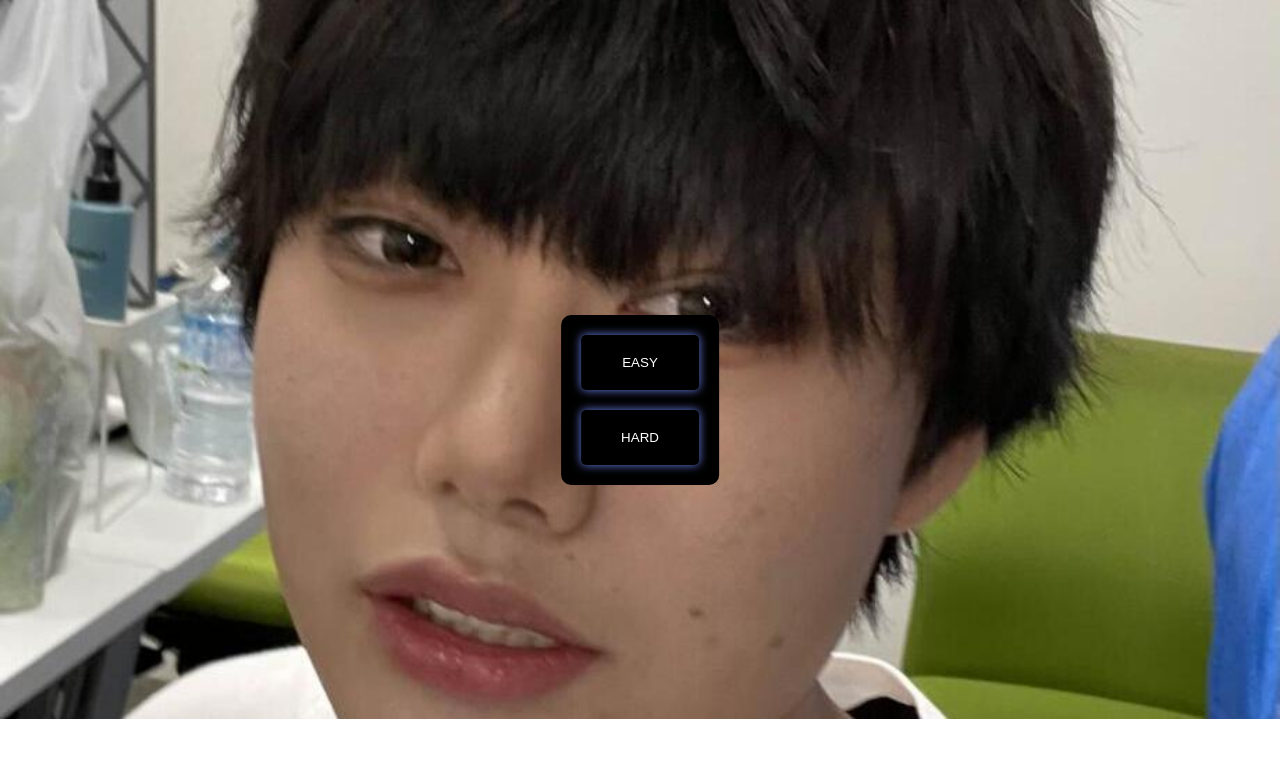
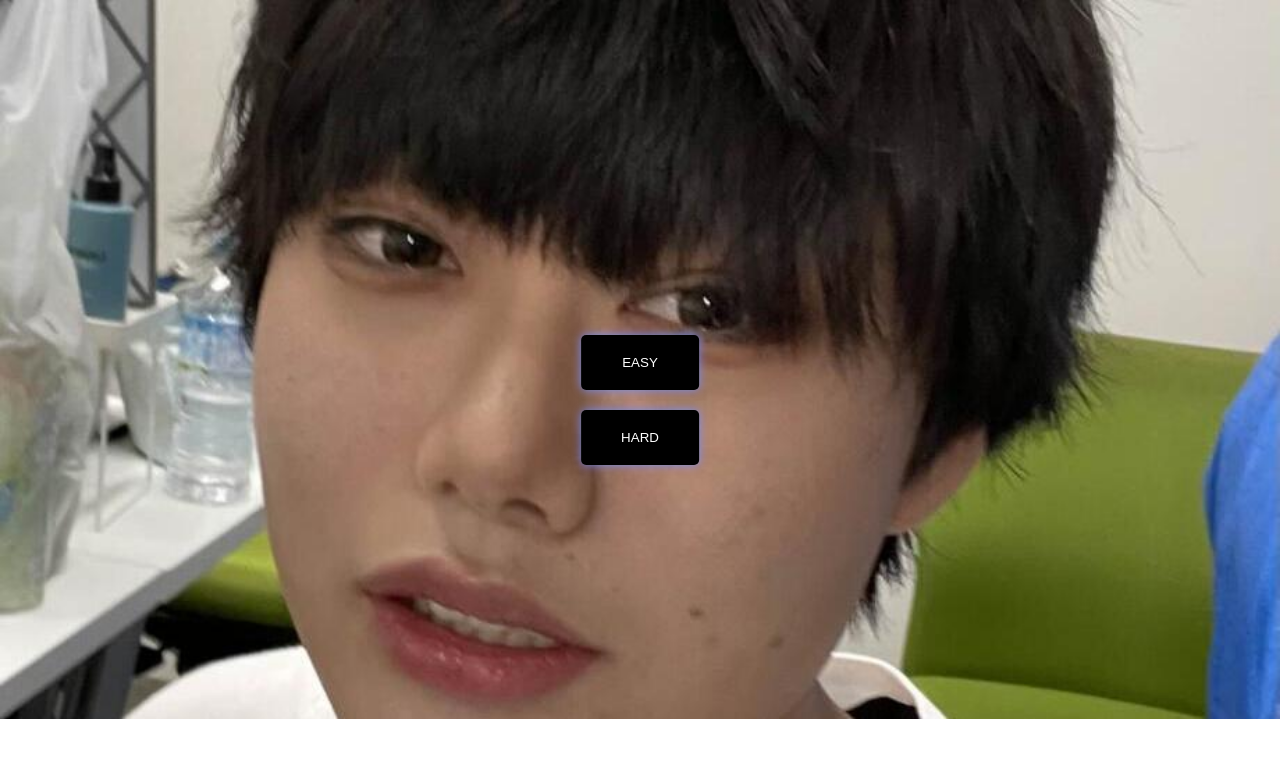
Before and after one commit to kenkun399be/tera, a plain HTML site: page index.html in a window 1280 px wide. Drawn offline with Linux system fonts and the light colour scheme.

Commit message:
Update style.css

```diff
--- a/style.css
+++ b/style.css
@@ -15,7 +15,7 @@ body {
   width: 20px;
   height: 40px;
   background-color: white;
-  border-radius: 50%;
+  border-radius: 50%; /* 円形にする */
 }
 
 .obstacle {
@@ -60,9 +60,6 @@ body {
   display: flex;
   flex-direction: column;
   gap: 20px;
-  background-color: black;
-  padding: 20px;
-  border-radius: 10px;
 }
 
 .difficulty-button {
```
